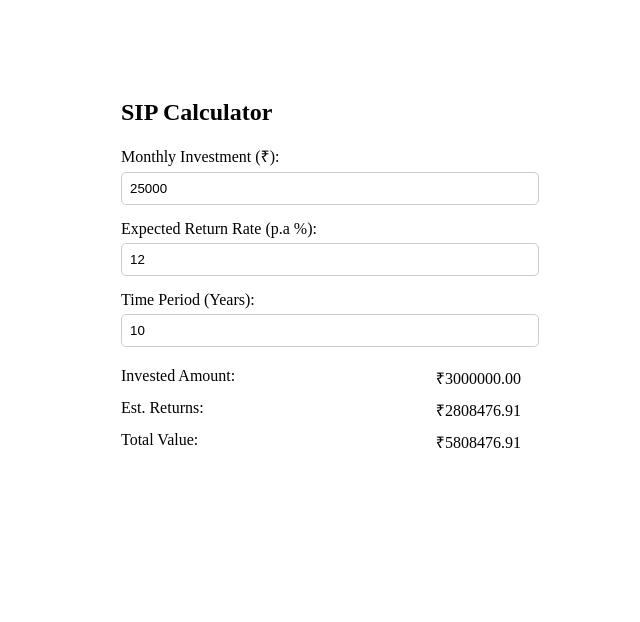
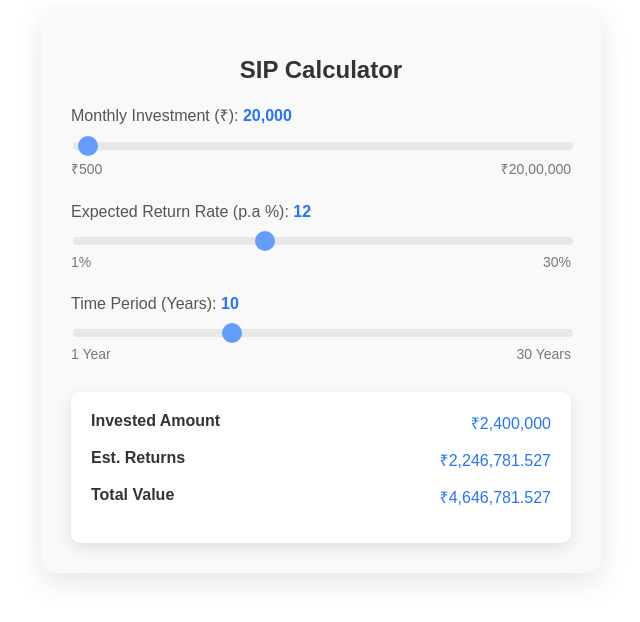
Before and after one commit to omjigupta/calculator-app, a React (Create React App) app: page /sip in a window 1280 px wide. Shown: the part 138-760 px from the top of the page, without its empty margins (319-959 px from the left). Built offline with nearby package versions, Linux system fonts and the light colour scheme.

Commit message:
Ui changes for SIp cal

```diff
--- a/src/components/Card.css
+++ b/src/components/Card.css
@@ -1,7 +1,22 @@
-.card {
+/* .card {
     background-color: var(--card-background);
     padding: 20px;
     border-radius: 10px;
     box-shadow: var(--card-shadow);
     color: var(--text-color);
+  } */
+
+  .card {
+    background-color: #f9f9f9; /* Light gray background for the card */
+    padding: 30px;
+    border-radius: 15px;
+    box-shadow: 0 10px 30px rgba(0, 0, 0, 0.1);
+    max-width: 500px;
+    width: 100%;
+    transition: transform 0.3s ease, box-shadow 0.3s ease;
   }
+
+  .card:hover {
+    transform: translateY(-5px);
+    box-shadow: 0 15px 40px rgba(0, 0, 0, 0.2);
+  }
--- a/src/pages/SIPPage.css
+++ b/src/pages/SIPPage.css
@@ -4,62 +4,104 @@
     align-items: center;
     height: 100vh;
     padding: 20px;
-    background-color: var(--background-color);
+    background-color: white; /* White background */
+    font-family: 'Arial', sans-serif;
   }
 
   .card {
-    background-color: var(--card-background);
-    padding: 20px;
-    border-radius: 10px;
-    box-shadow: var(--card-shadow);
-    max-width: 400px;
+    background-color: #f9f9f9; /* Light gray background for the card */
+    padding: 30px;
+    border-radius: 15px;
+    box-shadow: 0 10px 30px rgba(0, 0, 0, 0.1);
+    max-width: 500px;
     width: 100%;
   }
 
+  .calculator-title {
+    text-align: center;
+    color: #333;
+    margin-bottom: 20px;
+    font-size: 24px;
+    font-weight: bold;
+  }
+
   .input-group {
-    margin-bottom: 15px;
+    margin-bottom: 25px;
   }
 
   .input-group label {
     display: block;
-    margin-bottom: 5px;
-    color: var(--text-color);
+    margin-bottom: 10px;
+    color: #555;
+    font-size: 16px;
   }
 
-  .input-group input {
+  .input-group .value {
+    font-weight: bold;
+    color: #2575fc; /* Highlight value */
+  }
+
+  .input-group input[type='range'] {
     width: 100%;
-    padding: 8px;
-    border: 1px solid #ccc;
+    -webkit-appearance: none;
+    height: 8px;
+    background: #e0e0e0;
     border-radius: 5px;
-    background-color: var(--card-background);
-    color: var(--text-color);
+    outline: none;
+    opacity: 0.7;
+    transition: opacity 0.2s;
+  }
+
+  .input-group input[type='range']:hover {
+    opacity: 1;
+  }
+
+  .input-group input[type='range']::-webkit-slider-thumb {
+    -webkit-appearance: none;
+    appearance: none;
+    width: 20px;
+    height: 20px;
+    background: #2575fc;
+    border-radius: 50%;
+    cursor: pointer;
+  }
+
+  .input-group input[type='range']::-moz-range-thumb {
+    width: 20px;
+    height: 20px;
+    background: #2575fc;
+    border-radius: 50%;
+    cursor: pointer;
+  }
+
+  .slider-labels {
+    display: flex;
+    justify-content: space-between;
+    margin-top: 5px;
+    color: #777;
+    font-size: 14px;
   }
 
   .results {
-    margin-top: 20px;
+    margin-top: 30px;
+    background: white;
+    padding: 20px;
+    border-radius: 10px;
+    box-shadow: 0 5px 15px rgba(0, 0, 0, 0.1);
   }
 
-  .results div {
+  .result-item {
     display: flex;
     justify-content: space-between;
-    margin-bottom: 10px;
+    margin-bottom: 15px;
+    font-size: 16px;
+    color: #333;
   }
 
-  .results span {
-    color: var(--text-color);
+  .result-item span:first-child {
+    font-weight: bold;
   }
 
-  .invest-now-button {
-    width: 100%;
-    padding: 10px;
-    background-color: var(--primary-color);
-    color: white;
-    border: none;
-    border-radius: 5px;
-    cursor: pointer;
-    margin-top: 20px;
+  .result-item span:last-child {
+    color: #2575fc; /* Highlight result values */
   }
-
-  .invest-now-button:hover {
-    background-color: var(--primary-hover);
-  }
--- a/src/pages/SIPPage.js
+++ b/src/pages/SIPPage.js
@@ -1,17 +1,14 @@
 import React, { useState } from 'react';
-import InputField from '../components/InputField';
-import Button from '../components/Button';
 import Card from '../components/Card';
 import './SIPPage.css';
 
 const SIPPage = () => {
-  const [monthlyInvestment, setMonthlyInvestment] = useState(25000);
+  // Default values
+  const [monthlyInvestment, setMonthlyInvestment] = useState(20000);
   const [expectedReturnRate, setExpectedReturnRate] = useState(12);
   const [timePeriod, setTimePeriod] = useState(10);
-  const [investedAmount, setInvestedAmount] = useState(0);
-  const [estimatedReturns, setEstimatedReturns] = useState(0);
-  const [totalValue, setTotalValue] = useState(0);
 
+  // Calculate SIP
   const calculateSIP = () => {
     const months = timePeriod * 12;
     const monthlyRate = expectedReturnRate / 12 / 100;
@@ -22,56 +19,94 @@ const SIPPage = () => {
     const invested = monthlyInvestment * months;
     const returns = futureValue - invested;
 
-    setInvestedAmount(invested.toFixed(2));
-    setEstimatedReturns(returns.toFixed(2));
-    setTotalValue(futureValue.toFixed(2));
+    return {
+      investedAmount: invested.toLocaleString(),
+      estimatedReturns: returns.toLocaleString(),
+      totalValue: futureValue.toLocaleString(),
+    };
   };
 
-  // Automatically calculate when any input changes
-  React.useEffect(() => {
-    calculateSIP();
-  }, [monthlyInvestment, expectedReturnRate, timePeriod]);
+  const { investedAmount, estimatedReturns, totalValue } = calculateSIP();
 
   return (
     <div className="sip-page">
       <Card>
-        <h2>SIP Calculator</h2>
+        <h2 className="calculator-title">SIP Calculator</h2>
+
+        {/* Monthly Investment Slider */}
         <div className="input-group">
-          <InputField
-            label="Monthly Investment (₹):"
+          <label>
+            Monthly Investment (₹):{' '}
+            <span className="value">{monthlyInvestment.toLocaleString()}</span>
+          </label>
+          <input
+            type="range"
+            min="500"
+            max="2000000"
+            step="500"
             value={monthlyInvestment}
             onChange={(e) => setMonthlyInvestment(parseFloat(e.target.value))}
           />
+          <div className="slider-labels">
+            <span>₹500</span>
+            <span>₹20,00,000</span>
+          </div>
         </div>
+
+        {/* Expected Return Rate Slider */}
         <div className="input-group">
-          <InputField
-            label="Expected Return Rate (p.a %):"
+          <label>
+            Expected Return Rate (p.a %):{' '}
+            <span className="value">{expectedReturnRate}</span>
+          </label>
+          <input
+            type="range"
+            min="1"
+            max="30"
+            step="0.1"
             value={expectedReturnRate}
             onChange={(e) => setExpectedReturnRate(parseFloat(e.target.value))}
           />
+          <div className="slider-labels">
+            <span>1%</span>
+            <span>30%</span>
+          </div>
         </div>
+
+        {/* Time Period Slider */}
         <div className="input-group">
-          <InputField
-            label="Time Period (Years):"
+          <label>
+            Time Period (Years): <span className="value">{timePeriod}</span>
+          </label>
+          <input
+            type="range"
+            min="1"
+            max="30"
+            step="1"
             value={timePeriod}
             onChange={(e) => setTimePeriod(parseFloat(e.target.value))}
           />
+          <div className="slider-labels">
+            <span>1 Year</span>
+            <span>30 Years</span>
+          </div>
         </div>
+
+        {/* Results */}
         <div className="results">
-          <div>
-            <span>Invested Amount:</span>
+          <div className="result-item">
+            <span>Invested Amount</span>
             <span>₹{investedAmount}</span>
           </div>
-          <div>
-            <span>Est. Returns:</span>
+          <div className="result-item">
+            <span>Est. Returns</span>
             <span>₹{estimatedReturns}</span>
           </div>
-          <div>
-            <span>Total Value:</span>
+          <div className="result-item">
+            <span>Total Value</span>
             <span>₹{totalValue}</span>
           </div>
         </div>
-        <Button className="invest-now-button">INVEST NOW</Button>
       </Card>
     </div>
   );
```
